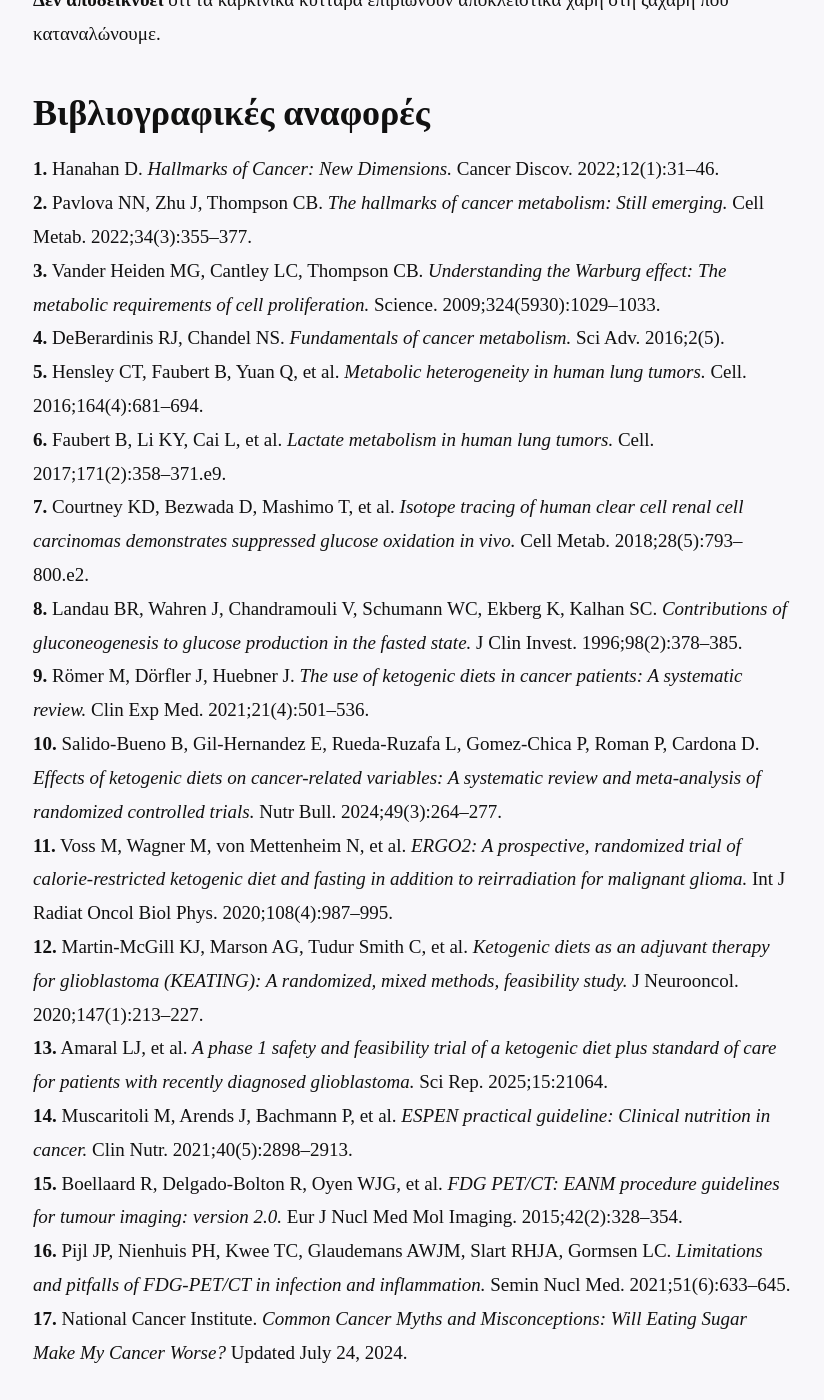
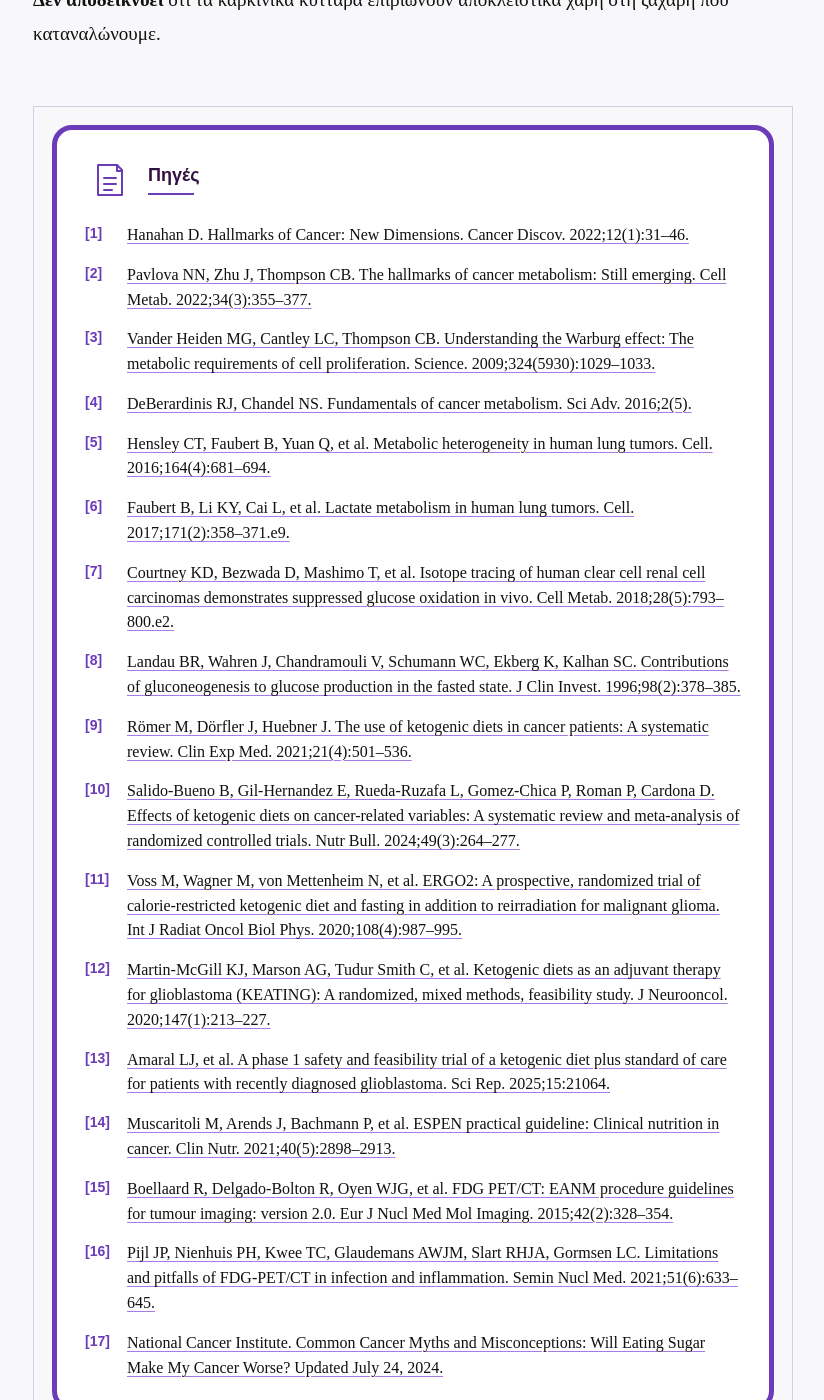
Before and after one commit to BiomedFacts/BiomedFacts, a Jekyll site: the page built from _posts/2026-09-12-zaxarh-kai-karkinos-ti-deixnoyn-ta-episthmonika-dedomena.md, in a window 1280 px wide and 1400 px high, scrolled down 7703 px. Shown: the whole window, without its empty margins (227-1051 px from the left). Built offline with Jekyll 4.4.1, drawn with Linux system fonts in a browser that asks for light colours; some of the changed lines change nothing that is shown.

Commit message:
Update _posts/2026-09-12-zaxarh-kai-karkinos-ti-deixnoyn-ta-episthmonika-dedomena.md (via Pages CMS)

```diff
--- a/_posts/2026-09-12-zaxarh-kai-karkinos-ti-deixnoyn-ta-episthmonika-dedomena.md
+++ b/_posts/2026-09-12-zaxarh-kai-karkinos-ti-deixnoyn-ta-episthmonika-dedomena.md
@@ -40,6 +40,69 @@
       μεταβολισμό γλυκόζης· δεν αποδεικνύει ότι επιβιώνουν αποκλειστικά από τη
       ζάχαρη που καταναλώνουμε ούτε ότι η αποφυγή της μπορεί να τους
       «λιμοκτονήσει»."
+sources:
+  - reference: "Hanahan D. Hallmarks of Cancer: New Dimensions. Cancer Discov.
+      2022;12(1):31–46."
+    url: https://doi.org/10.1158/2159-8290.CD-21-1059
+  - reference: "Pavlova NN, Zhu J, Thompson CB. The hallmarks of cancer metabolism:
+      Still emerging. Cell Metab. 2022;34(3):355–377."
+    url: https://www.cell.com/cell-metabolism/fulltext/S1550-4131(22)00022-5?_returnURL=https%3A%2F%2Flinkinghub.elsevier.com%2Fretrieve%2Fpii%2FS1550413122000225%3Fshowall%3Dtrue
+  - reference: "Vander Heiden MG, Cantley LC, Thompson CB. Understanding the Warburg
+      effect: The metabolic requirements of cell proliferation. Science.
+      2009;324(5930):1029–1033."
+    url: https://doi.org/10.1126/science.1160809
+  - reference: DeBerardinis RJ, Chandel NS. Fundamentals of cancer metabolism. Sci
+      Adv. 2016;2(5).
+    url: https://doi.org/10.1126/sciadv.1600200
+  - reference: Hensley CT, Faubert B, Yuan Q, et al. Metabolic heterogeneity in
+      human lung tumors. Cell. 2016;164(4):681–694.
+    url: https://www.cell.com/cell/fulltext/S0092-8674(15)01698-0?_returnURL=https%3A%2F%2Flinkinghub.elsevier.com%2Fretrieve%2Fpii%2FS0092867415016980%3Fshowall%3Dtrue
+  - reference: Faubert B, Li KY, Cai L, et al. Lactate metabolism in human lung
+      tumors. Cell. 2017;171(2):358–371.e9.
+    url: https://www.cell.com/cell/fulltext/S0092-8674(17)31068-1?_returnURL=https%3A%2F%2Flinkinghub.elsevier.com%2Fretrieve%2Fpii%2FS0092867417310681%3Fshowall%3Dtrue
+  - reference: Courtney KD, Bezwada D, Mashimo T, et al. Isotope tracing of human
+      clear cell renal cell carcinomas demonstrates suppressed glucose oxidation
+      in vivo. Cell Metab. 2018;28(5):793–800.e2.
+    url: https://www.cell.com/cell-metabolism/fulltext/S1550-4131(18)30463-7?_returnURL=https%3A%2F%2Flinkinghub.elsevier.com%2Fretrieve%2Fpii%2FS1550413118304637%3Fshowall%3Dtrue
+  - reference: Landau BR, Wahren J, Chandramouli V, Schumann WC, Ekberg K, Kalhan
+      SC. Contributions of gluconeogenesis to glucose production in the fasted
+      state. J Clin Invest. 1996;98(2):378–385.
+    url: https://www.jci.org/articles/view/118803
+  - reference: "Römer M, Dörfler J, Huebner J. The use of ketogenic diets in cancer
+      patients: A systematic review. Clin Exp Med. 2021;21(4):501–536."
+    url: https://link.springer.com/article/10.1007/s10238-021-00710-2
+  - reference: "Salido-Bueno B, Gil-Hernandez E, Rueda-Ruzafa L, Gomez-Chica P,
+      Roman P, Cardona D. Effects of ketogenic diets on cancer-related
+      variables: A systematic review and meta-analysis of randomized controlled
+      trials. Nutr Bull. 2024;49(3):264–277."
+    url: https://onlinelibrary.wiley.com/doi/10.1111/nbu.12693
+  - reference: "Voss M, Wagner M, von Mettenheim N, et al. ERGO2: A prospective,
+      randomized trial of calorie-restricted ketogenic diet and fasting in
+      addition to reirradiation for malignant glioma. Int J Radiat Oncol Biol
+      Phys. 2020;108(4):987–995."
+    url: https://www.redjournal.org/article/S0360-3016(20)31308-0/abstract
+  - reference: "Martin-McGill KJ, Marson AG, Tudur Smith C, et al. Ketogenic diets
+      as an adjuvant therapy for glioblastoma (KEATING): A randomized, mixed
+      methods, feasibility study. J Neurooncol. 2020;147(1):213–227."
+    url: https://doi.org/10.1007/s11060-020-03417-8
+  - reference: Amaral LJ, et al. A phase 1 safety and feasibility trial of a
+      ketogenic diet plus standard of care for patients with recently diagnosed
+      glioblastoma. Sci Rep. 2025;15:21064.
+    url: https://www.nature.com/articles/s41598-025-06675-6
+  - reference: "Muscaritoli M, Arends J, Bachmann P, et al. ESPEN practical
+      guideline: Clinical nutrition in cancer. Clin Nutr. 2021;40(5):2898–2913."
+    url: https://doi.org/10.1016/j.clnu.2021.02.005
+  - reference: "Boellaard R, Delgado-Bolton R, Oyen WJG, et al. FDG PET/CT: EANM
+      procedure guidelines for tumour imaging: version 2.0. Eur J Nucl Med Mol
+      Imaging. 2015;42(2):328–354."
+    url: https://doi.org/10.1007/s00259-014-2961-x
+  - reference: Pijl JP, Nienhuis PH, Kwee TC, Glaudemans AWJM, Slart RHJA, Gormsen
+      LC. Limitations and pitfalls of FDG-PET/CT in infection and inflammation.
+      Semin Nucl Med. 2021;51(6):633–645.
+    url: https://doi.org/10.1053/j.semnuclmed.2021.06.008
+  - reference: "National Cancer Institute. Common Cancer Myths and Misconceptions:
+      Will Eating Sugar Make My Cancer Worse? Updated July 24, 2024.  "
+    url: https://www.cancer.gov/about-cancer/causes-prevention/risk/myths?utm
 ---
 Το ότι **η ζάχαρη τρέφει τον καρκίνο** είναι ένας από εκείνους τους ισχυρισμούς υγείας που ακούγονται πειστικοί επειδή περιέχουν ένα μέρος αλήθειας.
 
@@ -144,23 +207,3 @@
 Το PET/CT, επομένως, μας παρέχει σημαντικές πληροφορίες σχετικά με τον μεταβολισμό της γλυκόζης στους ιστούς.
 
 **Δεν αποδεικνύει** ότι τα καρκινικά κύτταρα επιβιώνουν αποκλειστικά χάρη στη ζάχαρη που καταναλώνουμε.
-
-# **Βιβλιογραφικές αναφορές**
-
-**1.** Hanahan D. *Hallmarks of Cancer: New Dimensions.* Cancer Discov. 2022;12(1):31–46.
-**2.** Pavlova NN, Zhu J, Thompson CB. *The hallmarks of cancer metabolism: Still emerging.* Cell Metab. 2022;34(3):355–377.
-**3.** Vander Heiden MG, Cantley LC, Thompson CB. *Understanding the Warburg effect: The metabolic requirements of cell proliferation.* Science. 2009;324(5930):1029–1033.
-**4.** DeBerardinis RJ, Chandel NS. *Fundamentals of cancer metabolism.* Sci Adv. 2016;2(5).
-**5.** Hensley CT, Faubert B, Yuan Q, et al. *Metabolic heterogeneity in human lung tumors.* Cell. 2016;164(4):681–694.
-**6.** Faubert B, Li KY, Cai L, et al. *Lactate metabolism in human lung tumors.* Cell. 2017;171(2):358–371.e9.
-**7.** Courtney KD, Bezwada D, Mashimo T, et al. *Isotope tracing of human clear cell renal cell carcinomas demonstrates suppressed glucose oxidation in vivo.* Cell Metab. 2018;28(5):793–800.e2.
-**8.** Landau BR, Wahren J, Chandramouli V, Schumann WC, Ekberg K, Kalhan SC. *Contributions of gluconeogenesis to glucose production in the fasted state.* J Clin Invest. 1996;98(2):378–385.
-**9.** Römer M, Dörfler J, Huebner J. *The use of ketogenic diets in cancer patients: A systematic review.* Clin Exp Med. 2021;21(4):501–536.
-**10.** Salido-Bueno B, Gil-Hernandez E, Rueda-Ruzafa L, Gomez-Chica P, Roman P, Cardona D. *Effects of ketogenic diets on cancer-related variables: A systematic review and meta-analysis of randomized controlled trials.* Nutr Bull. 2024;49(3):264–277.
-**11.** Voss M, Wagner M, von Mettenheim N, et al. *ERGO2: A prospective, randomized trial of calorie-restricted ketogenic diet and fasting in addition to reirradiation for malignant glioma.* Int J Radiat Oncol Biol Phys. 2020;108(4):987–995.
-**12.** Martin-McGill KJ, Marson AG, Tudur Smith C, et al. *Ketogenic diets as an adjuvant therapy for glioblastoma (KEATING): A randomized, mixed methods, feasibility study.* J Neurooncol. 2020;147(1):213–227.
-**13.** Amaral LJ, et al. *A phase 1 safety and feasibility trial of a ketogenic diet plus standard of care for patients with recently diagnosed glioblastoma.* Sci Rep. 2025;15:21064.
-**14.** Muscaritoli M, Arends J, Bachmann P, et al. *ESPEN practical guideline: Clinical nutrition in cancer.* Clin Nutr. 2021;40(5):2898–2913.
-**15.** Boellaard R, Delgado-Bolton R, Oyen WJG, et al. *FDG PET/CT: EANM procedure guidelines for tumour imaging: version 2.0.* Eur J Nucl Med Mol Imaging. 2015;42(2):328–354.
-**16.** Pijl JP, Nienhuis PH, Kwee TC, Glaudemans AWJM, Slart RHJA, Gormsen LC. *Limitations and pitfalls of FDG-PET/CT in infection and inflammation.* Semin Nucl Med. 2021;51(6):633–645.
-**17.** National Cancer Institute. *Common Cancer Myths and Misconceptions: Will Eating Sugar Make My Cancer Worse?* Updated July 24, 2024.
```
